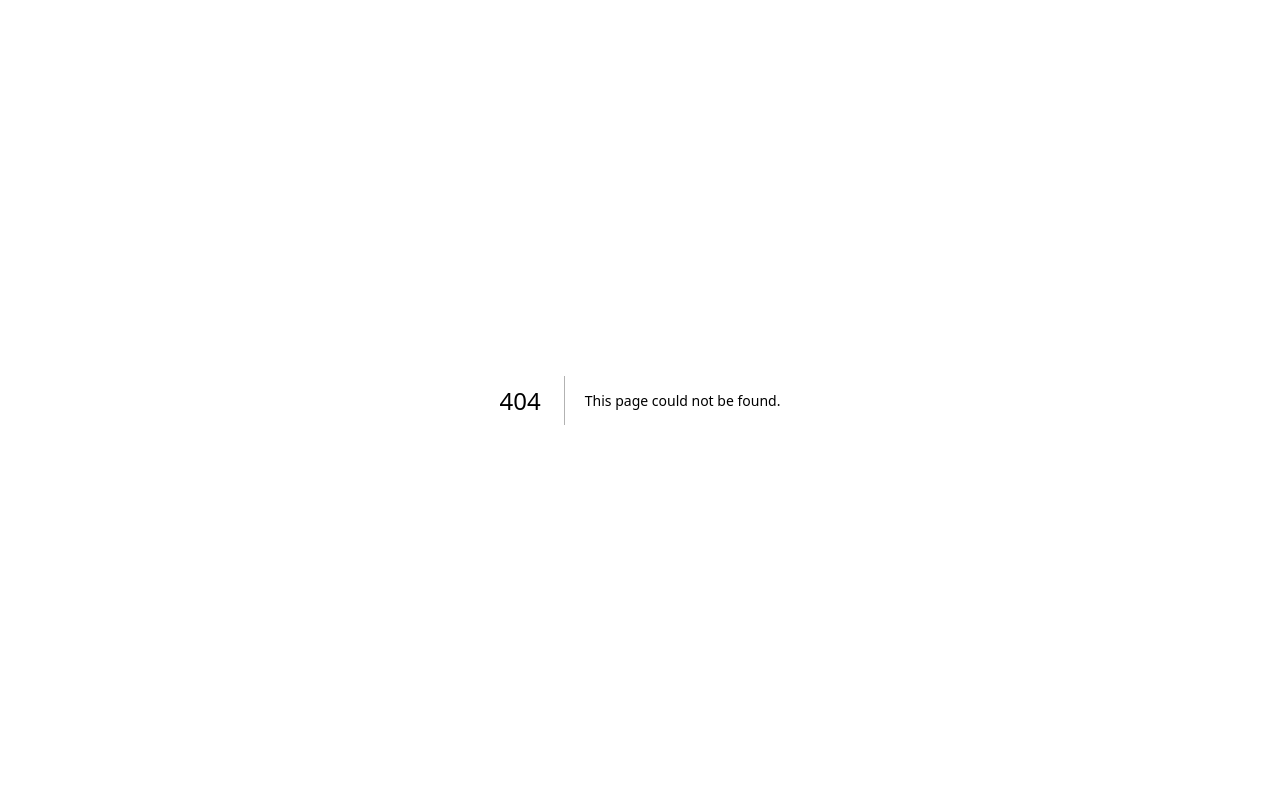
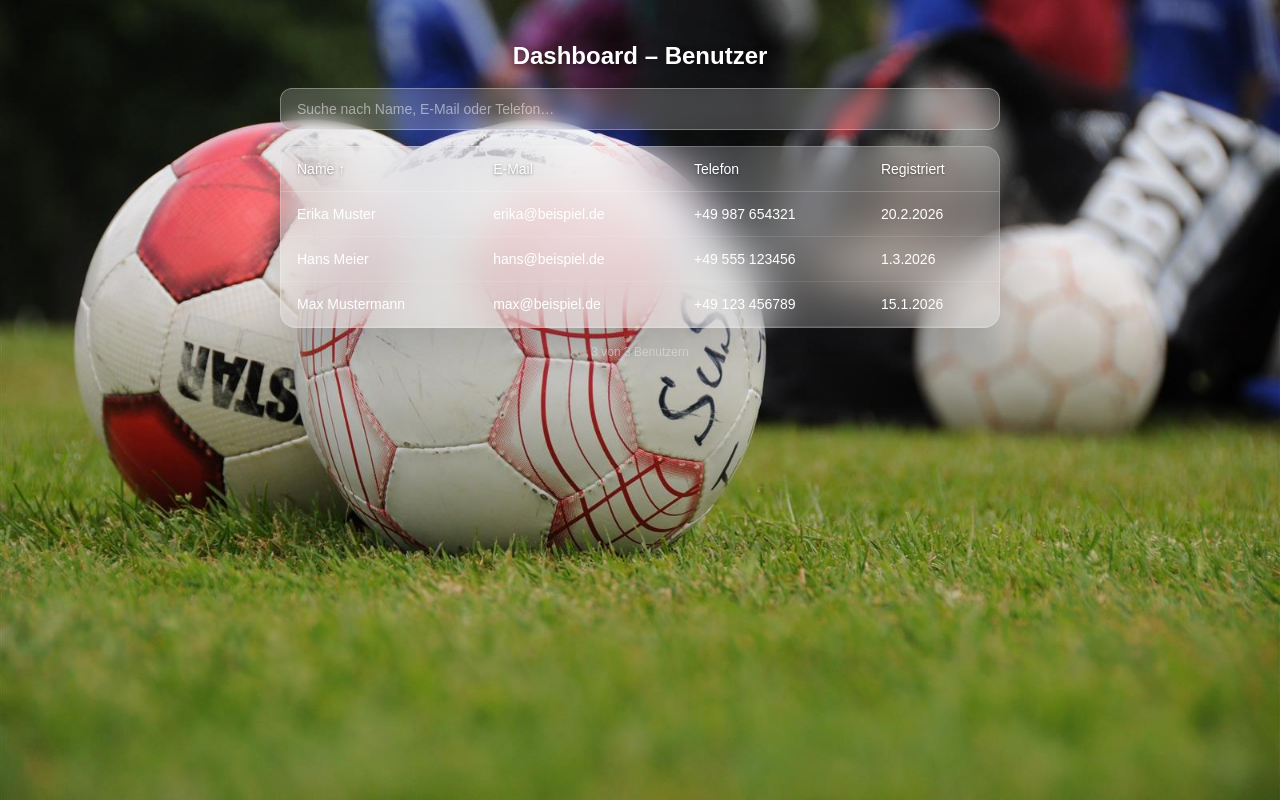
Before and after one commit to nilsworm/oestereiden-fitness, a Next.js app: page /admin/dashboard in a window 1280 px wide. Before the commit this address had no page. Built offline with nearby package versions, Linux system fonts and the light colour scheme.

Commit message:
feat(admin): add admin dashboard

```diff
--- /dev/null
+++ b/app/(admin)/admin/dashboard/page.tsx
@@ -0,0 +1,115 @@
+"use client";
+
+import { useMemo, useState } from "react";
+import Image from "next/image";
+import type { IUser } from "@/app/database/user.model";
+
+type SortKey = "name" | "email" | "phone" | "createdAt";
+type SortDir = "asc" | "desc";
+
+const columns: { key: SortKey; label: string }[] = [
+  { key: "name", label: "Name" },
+  { key: "email", label: "E-Mail" },
+  { key: "phone", label: "Telefon" },
+  { key: "createdAt", label: "Registriert" },
+];
+
+// TODO: durch echten DB-Fetch ersetzen
+const mockUsers: Pick<IUser, "name" | "email" | "phone" | "createdAt">[] = [
+  { name: "Max Mustermann", email: "max@beispiel.de", phone: "+49 123 456789", createdAt: new Date("2026-01-15") },
+  { name: "Erika Muster", email: "erika@beispiel.de", phone: "+49 987 654321", createdAt: new Date("2026-02-20") },
+  { name: "Hans Meier", email: "hans@beispiel.de", phone: "+49 555 123456", createdAt: new Date("2026-03-01") },
+];
+
+function matchesSearch(user: Pick<IUser, "name" | "email" | "phone">, q: string) {
+  const lower = q.toLowerCase();
+  return user.name.toLowerCase().includes(lower)
+    || user.email.toLowerCase().includes(lower)
+    || user.phone.includes(q);
+}
+
+export default function DashboardPage() {
+  const [search, setSearch] = useState("");
+  const [sortKey, setSortKey] = useState<SortKey>("name");
+  const [sortDir, setSortDir] = useState<SortDir>("asc");
+
+  const toggleSort = (key: SortKey) => {
+    if (sortKey === key) return setSortDir((d) => (d === "asc" ? "desc" : "asc"));
+    setSortKey(key);
+    setSortDir("asc");
+  };
+
+  const filtered = useMemo(() => {
+    const q = search.trim();
+    const list = q ? mockUsers.filter((u) => matchesSearch(u, q)) : [...mockUsers];
+
+    return list.sort((a, b) => {
+      const valA = a[sortKey];
+      const valB = b[sortKey];
+      const cmp = valA instanceof Date
+        ? valA.getTime() - (valB as Date).getTime()
+        : String(valA).localeCompare(String(valB));
+      return sortDir === "asc" ? cmp : -cmp;
+    });
+  }, [search, sortKey, sortDir]);
+
+  return (
+    <div className="relative flex min-h-screen flex-col items-center">
+      <Image src="/Background_Oestereiden.jpg" alt="" fill className="object-cover" priority />
+
+      <div className="relative z-10 flex w-full max-w-3xl flex-col gap-4 p-6 pt-10">
+        <h1 className="text-center text-2xl font-semibold text-white [text-shadow:0_2px_6px_rgba(0,0,0,0.5)]">
+          Dashboard – Benutzer
+        </h1>
+
+        <input
+          type="search"
+          placeholder="Suche nach Name, E-Mail oder Telefon…"
+          value={search}
+          onChange={(e) => setSearch(e.target.value)}
+          className="rounded-xl border border-white/30 bg-white/20 backdrop-blur-sm px-4 py-2.5 text-sm text-white shadow-inner placeholder:text-white/50 outline-none focus:border-white/60 focus:ring-1 focus:ring-white/40"
+        />
+
+        <div className="overflow-x-auto rounded-2xl border border-white/20 bg-white/20 backdrop-blur-xl shadow-2xl">
+          <table className="w-full text-left text-sm text-white">
+            <thead>
+              <tr className="border-b border-white/20">
+                {columns.map(({ key, label }) => (
+                  <th
+                    key={key}
+                    onClick={() => toggleSort(key)}
+                    className="cursor-pointer select-none px-4 py-3 font-medium [text-shadow:0_1px_3px_rgba(0,0,0,0.4)] hover:bg-white/10 transition-colors"
+                  >
+                    {label} {sortKey === key && (sortDir === "asc" ? "↑" : "↓")}
+                  </th>
+                ))}
+              </tr>
+            </thead>
+            <tbody>
+              {filtered.length === 0 ? (
+                <tr>
+                  <td colSpan={columns.length} className="px-4 py-6 text-center text-white/60">
+                    Keine Benutzer gefunden
+                  </td>
+                </tr>
+              ) : (
+                filtered.map(({ name, email, phone, createdAt }, i) => (
+                  <tr key={i} className="border-b border-white/10 hover:bg-white/10 transition-colors">
+                    <td className="px-4 py-3">{name}</td>
+                    <td className="px-4 py-3">{email}</td>
+                    <td className="px-4 py-3">{phone}</td>
+                    <td className="px-4 py-3">{createdAt.toLocaleDateString("de-DE")}</td>
+                  </tr>
+                ))
+              )}
+            </tbody>
+          </table>
+        </div>
+
+        <p className="text-center text-xs text-white/50">
+          {filtered.length} von {mockUsers.length} Benutzer{mockUsers.length !== 1 && "n"}
+        </p>
+      </div>
+    </div>
+  );
+}
```
